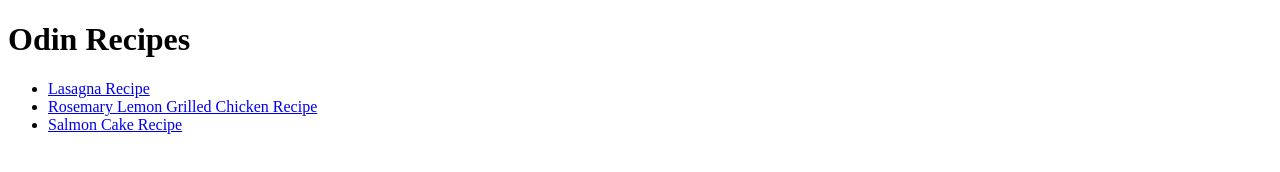
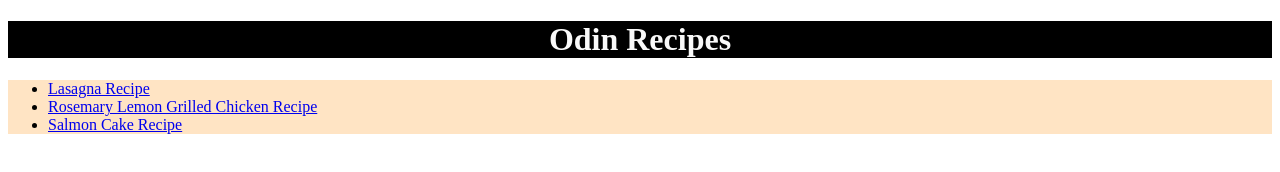
Before and after one commit to FrankPuerta/odin-recipes, a plain HTML site: page index.html in a window 1280 px wide. Drawn offline with Linux system fonts and the light colour scheme.

Commit message:
Add CSS styling to recipes pages

```diff
--- a/index.html
+++ b/index.html
@@ -4,15 +4,16 @@
     <head>
         <meta charset="UTF-8">
         <meta name="viewport" content="width=device-width, initial-scale=1.0">
+        <link rel="stylesheet" href="./style.css">
         <title>Odin Recipes</title>
     </head>
 
     <body>
         <h1>Odin Recipes</h1>
         <ul>
-            <li><a href="./pages/lasagna.html" target="_blank" ref="noreferrer">Lasagna Recipe</a></li>
-            <li><a href="./pages/grilled-chicken.html" target="_blank" ref="noreferrer">Rosemary Lemon Grilled Chicken Recipe</a></li>
-            <li><a href="./pages/salmon-cake.html" target="_blank" ref="noreferrer">Salmon Cake Recipe</a></li>
+            <li><a class="link" href="./pages/lasagna.html" target="_blank" ref="noreferrer">Lasagna Recipe</a></li>
+            <li><a class="link" href="./pages/grilled-chicken.html" target="_blank" ref="noreferrer">Rosemary Lemon Grilled Chicken Recipe</a></li>
+            <li><a class="link" href="./pages/salmon-cake.html" target="_blank" ref="noreferrer">Salmon Cake Recipe</a></li>
         </ul>
     </body>
 </html>
--- /dev/null
+++ b/style.css
@@ -0,0 +1,21 @@
+* {
+    font-family: 'Times New Roman', Times, serif;
+}
+
+.link {
+    font-weight: 500;
+}
+
+h1 {
+    color: rgb(249, 249, 249);
+    background-color: black;
+    text-align: center;
+}
+
+ul, ol {
+    background-color: bisque;
+}
+
+p {
+    background-color: beige;
+}
```
Also changed, not shown: pages/grilled-chicken.html (+1 -0 lines), pages/lasagna.html (+1 -0 lines), pages/salmon-cake.html (+1 -0 lines).
